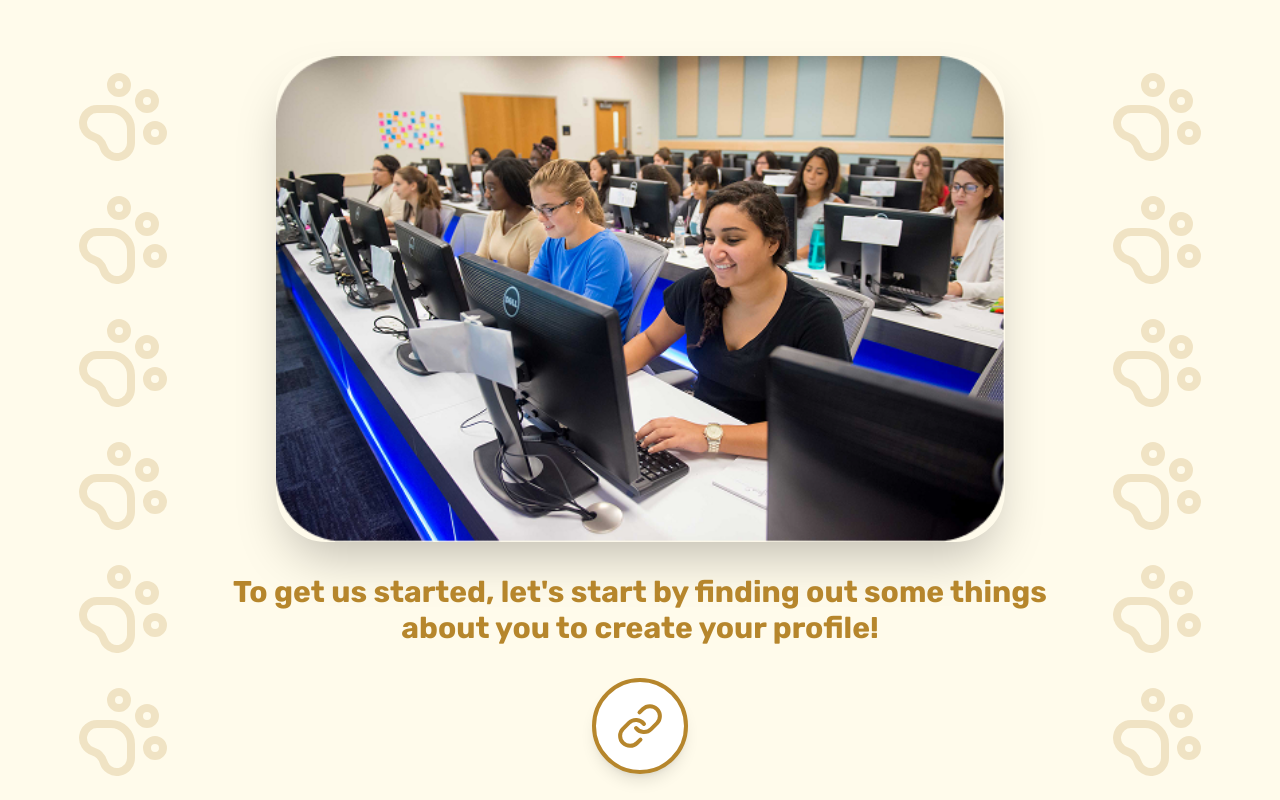
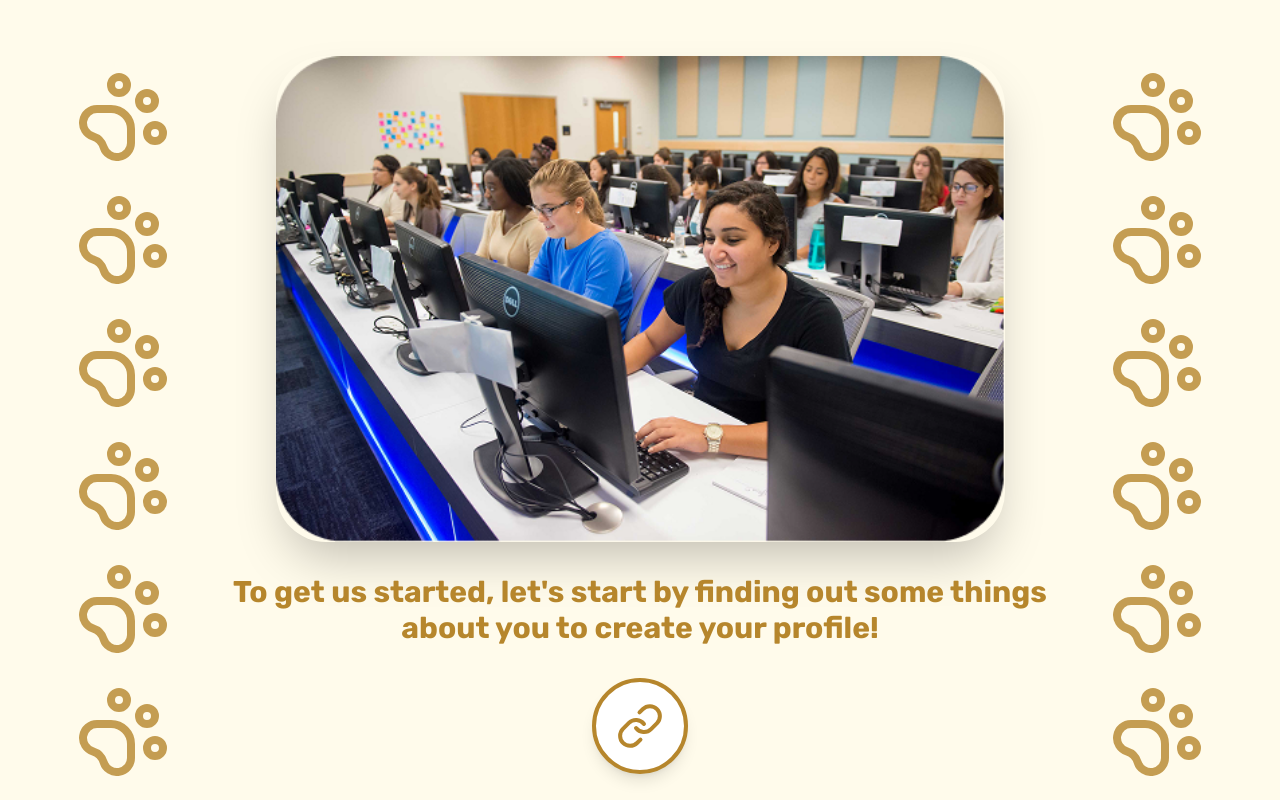
Before and after one commit to duranmichael681/cnct, a React (Vite) app: page /questionnaire/start in a window 1280 px wide. Shown: the top 800 px of the page. Built offline with nearby package versions, Linux system fonts and the light colour scheme.

Commit message:
fix: refined UI for questionnaire form start page

```diff
--- a/src/pages/Questionnaire/QuestionnaireStart.tsx
+++ b/src/pages/Questionnaire/QuestionnaireStart.tsx
@@ -12,7 +12,7 @@ export default function QuestionnaireStart() {
         {[69, 192, 315, 438, 561, 684].map((top, i) => (
           <div
             key={`left-${i}`}
-            className="absolute w-24 h-24 left-[75px] opacity-20"
+            className="absolute w-24 h-24 left-[75px] opacity-80"
             style={{ top: `${top}px` }}
           >
             <PawPrint size={96} color="var(--primary)" />
@@ -22,18 +22,11 @@ export default function QuestionnaireStart() {
         {[69, 192, 315, 438, 561, 684].map((top, i) => (
           <div
             key={`right-${i}`}
-            className="absolute w-24 h-24 right-[75px] opacity-20"
+            className="absolute w-24 h-24 right-[75px] opacity-80"
             style={{ top: `${top}px` }}
           >
             <PawPrint size={96} color="var(--primary)" />
           </div>
-        ))}
-      </div>
-
-      {/* Mobile Paws - Bottom, with more margin and top margin to avoid button collision */}
-      <div className="lg:hidden absolute bottom-24 left-0 right-0 flex justify-center gap-4 mt-16">
-        {[1, 2, 3, 4].map((i) => (
-          <PawPrint key={i} size={48} color="var(--primary)" className="opacity-20" />
         ))}
       </div>
 
@@ -78,13 +71,20 @@ export default function QuestionnaireStart() {
         </div>
 
         {/* Already have an account link */}
-        <p className="text-center mt-6 text-[var(--primary)] dark:text-[var(--primary)] text-sm">
+        <p className="text-center mt-6 text-[var(--primary)] dark:text-[var(--primary)] text-sm mb-32">
           Already have an account?{' '}
           <Link to="/signin" className="text-[var(--primary)] dark:text-[var(--primary)] hover:underline cursor-pointer font-semibold">
             Click here to sign in
           </Link>
         </p>
       </div>
+
+      {/* Mobile Paws - At very bottom with proper spacing */}
+      <div className="lg:hidden fixed bottom-4 left-0 right-0 flex justify-center gap-4 z-0">
+        {[1, 2, 3, 4].map((i) => (
+          <PawPrint key={i} size={48} color="var(--primary)" className="opacity-80" />
+        ))}
+      </div>
     </div>
   )
 }
```
